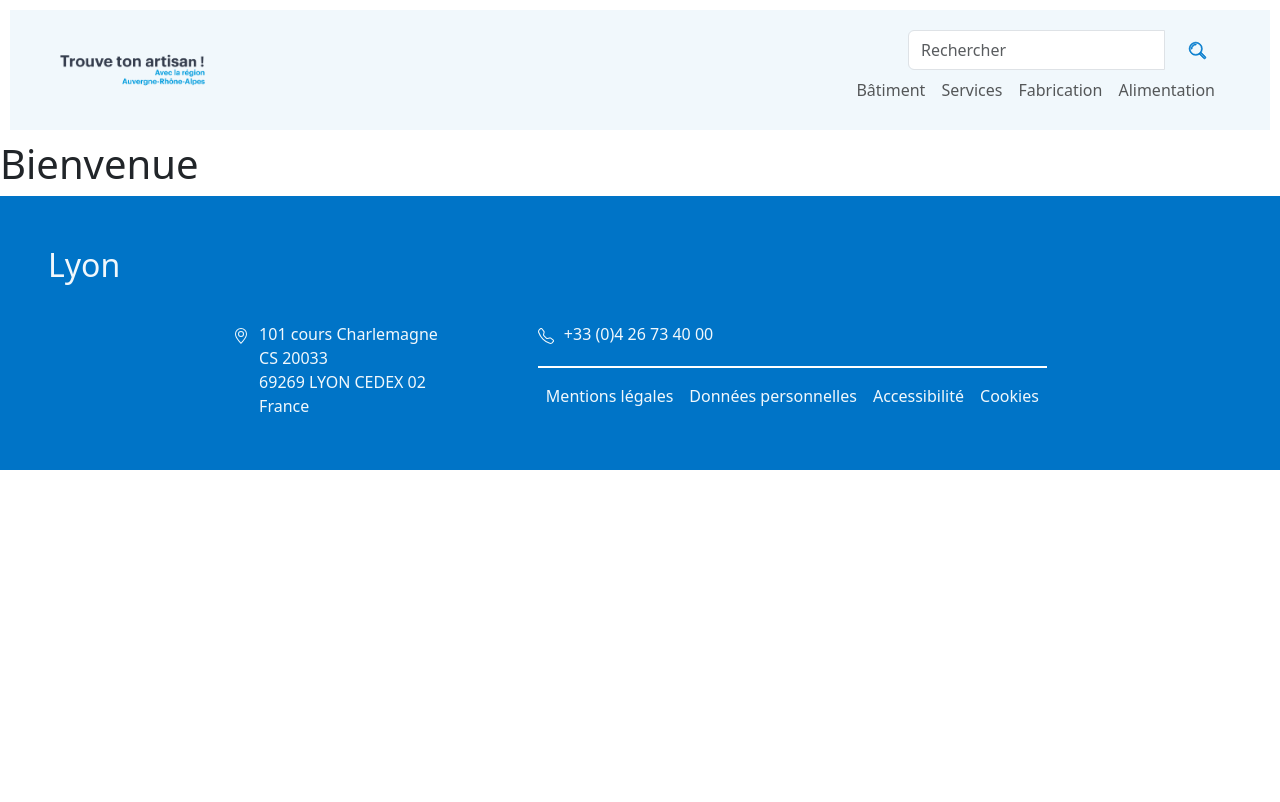
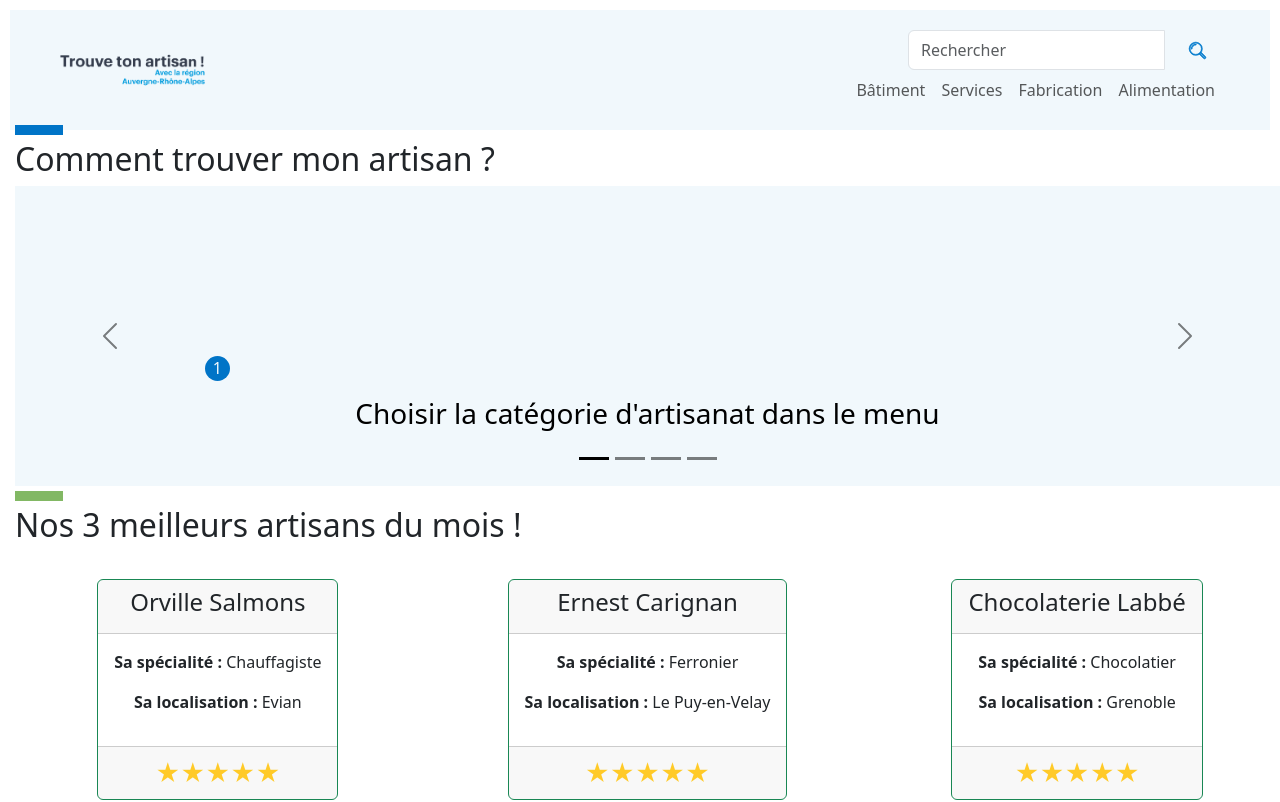
Before and after one commit to LeaKglr/ProjetTrouveTonArtisan, an Angular app: page / in a window 1280 px wide. Shown: the top 802 px of the page. Built offline with nearby package versions, Linux system fonts and the light colour scheme.

Commit message:
Ajout page accueil

```diff
--- a/src/app/accueil/accueil.component.html
+++ b/src/app/accueil/accueil.component.html
@@ -10,8 +10,58 @@
     <app-header></app-header>
 </header>
 <main class="main">
-    <div class="content">
-        <h1>{{title}}</h1>
+    <div id="utilisationsite">
+        <div id="titleline">
+            <h2>{{title}}</h2>
+        </div>
+        <div  id="carouselExampleDark" class="carousel carousel-dark slide">
+            <div class="carousel-indicators">
+              <button type="button" data-bs-target="#carouselExampleDark" data-bs-slide-to="0" class="active" aria-current="true" aria-label="Slide 1"></button>
+              <button type="button" data-bs-target="#carouselExampleDark" data-bs-slide-to="1" aria-label="Slide 2"></button>
+              <button type="button" data-bs-target="#carouselExampleDark" data-bs-slide-to="2" aria-label="Slide 3"></button>
+              <button type="button" data-bs-target="#carouselExampleDark" data-bs-slide-to="3" aria-label="Slide 4"></button>
+            </div>
+            <div class="carousel-inner">
+                <div *ngFor="let etape of etapes; let i = index"  [ngClass]="{'carousel-item': true, 'active': i === 0}" data-bs-interval="10000">
+                    <div class="carousel-caption d-none d-md-block">
+                        <p id="number">{{etape.nombre}}</p>
+                        <h3>{{etape.title}}</h3>
+                        <p>{{etape.description}}</p>
+                    </div>
+              </div>
+            </div>
+            <button class="carousel-control-prev" type="button" data-bs-target="#carouselExampleDark" data-bs-slide="prev">
+              <span class="carousel-control-prev-icon" aria-hidden="true"></span>
+              <span class="visually-hidden">Previous</span>
+            </button>
+            <button class="carousel-control-next" type="button" data-bs-target="#carouselExampleDark" data-bs-slide="next">
+              <span class="carousel-control-next-icon" aria-hidden="true"></span>
+              <span class="visually-hidden">Next</span>
+            </button>
+          </div>
+    </div>
+    <div id="artisansdumois" >
+        <h2>{{artisansdumois}}</h2>
+        <div id="card" class="row row-cols-1 row-cols-md-3 g-4">
+            <div class="col" *ngFor="let artisan of topArtisans" >
+                <a [routerLink]="['/artisan', artisan.name]">
+                    <div class="card border-success mb-3"  style="max-width: 23rem;">
+                        <div class="card-header" >
+                            <h4>{{ artisan.name }}</h4>
+                        </div>
+                        <div class="card-body">
+                            <p><strong>Sa spécialité : </strong>{{artisan.specialty}}</p>
+                            <p><strong>Sa localisation : </strong>{{artisan.location}}</p>
+                        </div>
+                        <div class="card-footer">
+                            <ng-container *ngFor="let filled of getStars(artisan.note)">
+                                <span [class.filled]="filled" class="star">&#9733;</span>
+                            </ng-container>
+                        </div>
+                    </div>
+                </a>
+            </div>
+        </div>
     </div>
 </main>
 <footer>
--- a/src/app/accueil/accueil.component.scss
+++ b/src/app/accueil/accueil.component.scss
@@ -0,0 +1,77 @@
+.star {
+    font-size: 24px;
+    color: #d3d3d3;
+  }
+
+  .star.filled {
+    color: #ffca28;
+  }
+
+#utilisationsite {
+    margin-bottom: 20px;
+    padding-left: 15px;
+    h2 {
+        position: relative;
+    }
+
+    h2::before {
+        content: "";
+        position: absolute;
+        top: -15px;
+        left: 0;
+        width: 3rem;
+        height: 0.6rem;
+        background-color: #0074c7;
+    }
+
+    #carouselExampleDark, .carousel-inner, .carousel-item {
+        width: 100%;
+        height: 300px;
+        background-color: #f1f8fc;
+    }
+
+    #number {
+        width: 25px;
+        height: 25px;
+        background-color: #0074c7;
+        text-align: center;
+        color: #f1f8fc;
+        border-radius: 50%;
+    }
+}
+
+#artisansdumois {
+    margin-bottom: 20px;
+    padding-left: 15px;
+
+    a{
+        text-decoration: none;
+    }
+
+    h2 {
+        position: relative;
+
+    }
+
+    h2::before {
+        content: "";
+        position: absolute;
+        top: -15px;
+        left: 0;
+        width: 3rem;
+        height: 0.6rem;
+        background-color: #82b864;
+    }
+
+    .col {
+        display: flex;
+        flex-direction: column;
+        align-items: center;
+        justify-content: center;
+        margin-top: 50px;
+
+        .card-header, .card-body, .card-footer {
+            text-align: center;
+        }
+    }
+}
--- a/src/app/accueil/accueil.component.ts
+++ b/src/app/accueil/accueil.component.ts
@@ -1,4 +1,6 @@
 import { Component } from '@angular/core';
+import { ArtisansService, Artisans } from '../artisans.service';
+import { lastValueFrom } from 'rxjs';
 
 @Component({
   selector: 'app-accueil',
@@ -6,5 +8,32 @@ import { Component } from '@angular/core';
   styleUrl: './accueil.component.scss'
 })
 export class AccueilComponent {
-  title = 'Bienvenue'
+  title = "Comment trouver mon artisan ?"
+  artisansdumois = "Nos 3 meilleurs artisans du mois !"
+  category: string | null = null;
+  filteredArtisans: Artisans[] = [];
+
+  etapes : {title: string, description: string, nombre: number}[] = [
+    {nombre: 1, title: "Choisir la catégorie d'artisanat dans le menu", description: ""},
+    {nombre: 2, title: "Choisir un artisan", description: ""},
+    {nombre: 3, title: "Le contacter via le formulaire de contact", description: ""},
+    {nombre: 4, title: "Une réponse sera apportée sous 48h", description: ""},
+  ]
+
+  constructor(private artisansService : ArtisansService) {}
+
+  async ngOnInit(): Promise<void> {
+    try {
+      this.topArtisans = await lastValueFrom(this.artisansService.getTopArtisans());
+
+    } catch (error) {
+      console.error('Erreur', error);
+    }
+  }
+
+  topArtisans: Artisans[] = [];
+
+  getStars(note:number): boolean[] {
+    return Array(5).fill(false).map((_,i) => i < note);
+  }
 }
--- a/src/app/app-routing.module.ts
+++ b/src/app/app-routing.module.ts
@@ -4,6 +4,7 @@ import { AccueilComponent } from './accueil/accueil.component';
 import { PageErreurComponent } from './page-erreur/page-erreur.component';
 import { ListeArtisansComponent } from './liste-artisans/liste-artisans.component';
 import { PagesLegalesComponent } from './pages-legales/pages-legales.component';
+import { FicheArtisanComponent } from './fiche-artisan/fiche-artisan.component';
 
 const routes: Routes = [
   {path: "", component: AccueilComponent},
@@ -13,6 +14,7 @@ const routes: Routes = [
   {path: "donneespersonnelles", component: PagesLegalesComponent},
   {path: "cookies", component: PagesLegalesComponent},
   {path: 'category/:category', component: ListeArtisansComponent},
+  {path: 'artisan/:name', component: FicheArtisanComponent},
   {path: "**", component: PageErreurComponent}
 ];
 
--- a/src/app/app.module.ts
+++ b/src/app/app.module.ts
@@ -10,6 +10,7 @@ import { FicheArtisanComponent } from './fiche-artisan/fiche-artisan.component';
 import { ListeArtisansComponent } from './liste-artisans/liste-artisans.component';
 import { PagesLegalesComponent } from './pages-legales/pages-legales.component';
 import { PageErreurComponent } from './page-erreur/page-erreur.component';
+import { HttpClientModule } from '@angular/common/http';
 
 @NgModule({
   declarations: [
@@ -24,7 +25,8 @@ import { PageErreurComponent } from './page-erreur/page-erreur.component';
   ],
   imports: [
     BrowserModule,
-    AppRoutingModule
+    AppRoutingModule,
+    HttpClientModule
   ],
   providers: [],
   bootstrap: [AppComponent]
--- /dev/null
+++ b/src/app/artisans.service.ts
@@ -0,0 +1,33 @@
+import { Injectable } from '@angular/core';
+import { HttpClient } from '@angular/common/http';
+import { Observable } from 'rxjs';
+import { map } from 'rxjs';
+
+export interface Artisans {
+  name: string;
+  note: number;
+  specialty: string;
+  location: string;
+  category: string;
+  about: string;
+  email: string;
+  website: string;
+}
+@Injectable({
+  providedIn: 'root'
+})
+export class ArtisansService {
+
+  private dataUrl = 'assets/datas.json';
+
+  constructor(private http: HttpClient) { }
+
+  getTopArtisans(): Observable<Artisans[]> {
+    return this.http.get<Artisans[]>(this.dataUrl).pipe(
+      map(artisans => {
+        artisans.sort((a,b) => b.note - a.note);
+        return artisans.slice(0, 3);
+      })
+    )
+  }
+}
```
Also changed, not shown: 1 other file (tests, documents, lock files or other folders).
